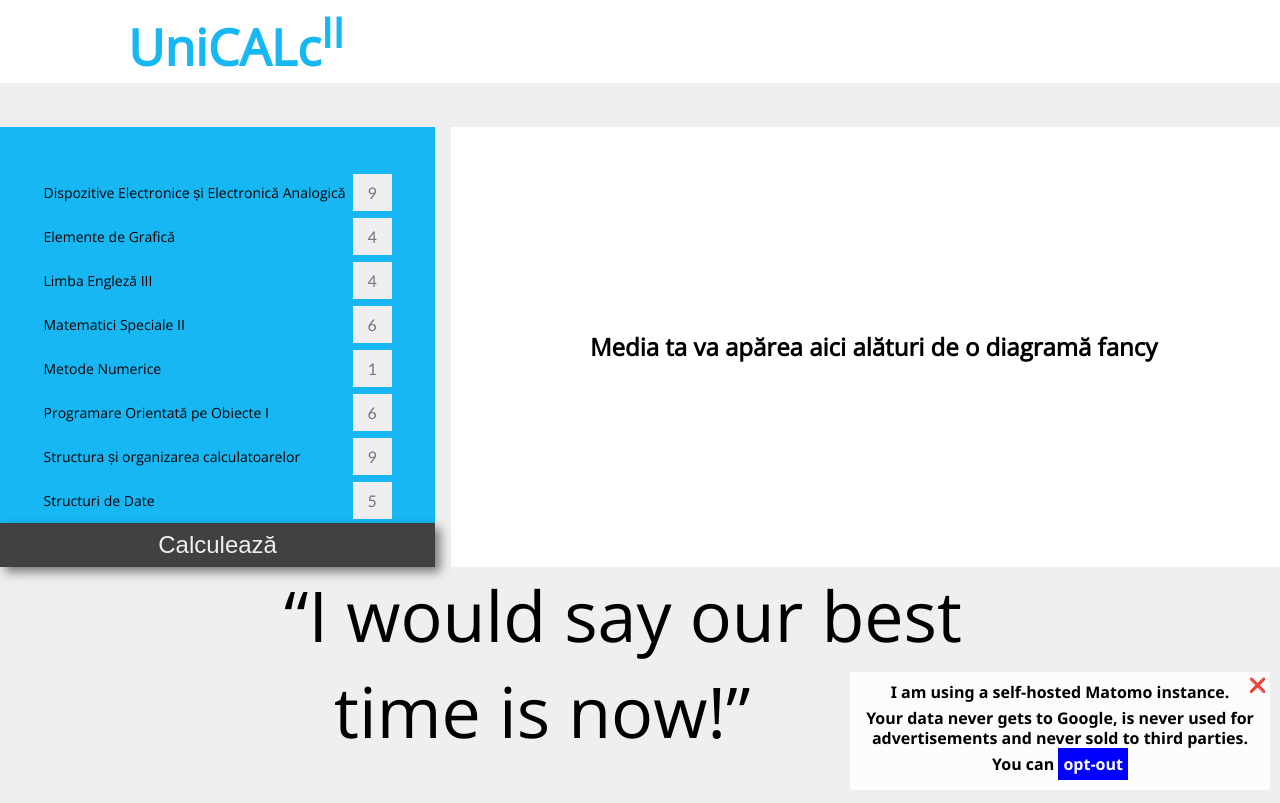
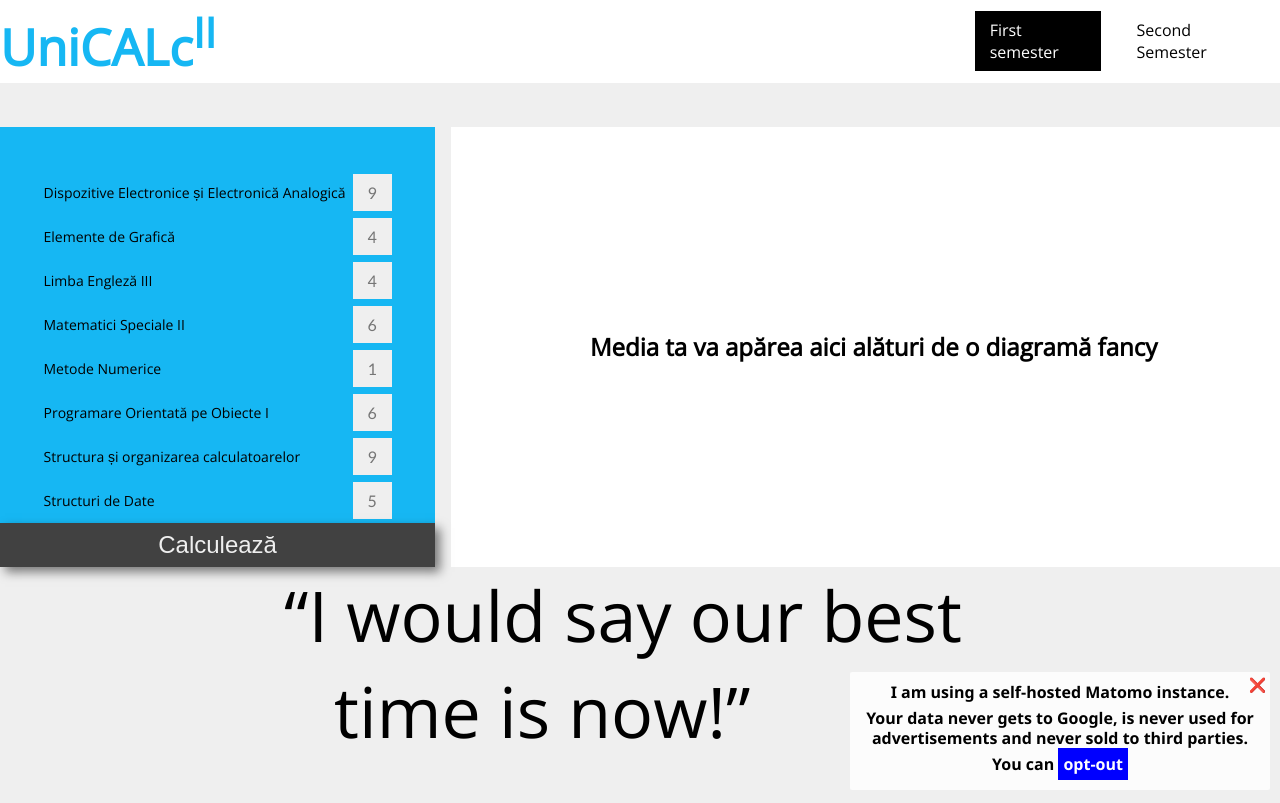
Before and after one commit to The24thDS/UniCalc, a React (Create React App) app: page / in a window 1280 px wide. Built offline with nearby package versions, Linux system fonts and the light colour scheme; no server answers.

Commit message:
Adding semester buttons

```diff
--- a/src/components/Header/Header.js
+++ b/src/components/Header/Header.js
@@ -5,6 +5,10 @@ const Header = () => {
         <div className={`wrapper ${styles.wrapperAddon}`}>
             <h1 className={styles.title}>UniCALc<sup>II</sup></h1>
         </div>
+        <div className={styles.menu}>
+            <span className={styles.active}>First semester</span>
+            <span>Second Semester</span>
+        </div>
     </header>;
 }
 export default Header;
--- a/src/components/Header/Header.module.css
+++ b/src/components/Header/Header.module.css
@@ -5,17 +5,39 @@
     justify-content: center;
     align-items: center
 }
-.wrapperAddon{
+.wrapperAddon {
     display: flex;
     justify-content: space-between;
     align-items: center;
     width: 1300px;
 }
-.title{
+.title {
     color: var(--form-bg);
     font-size: 50px;
     font-family: 'Open Sans', sans-serif
 }
+
+.menu {
+    display: flex;
+}
+
+.menu span {
+    cursor: pointer;
+    padding: 8px 15px;
+    margin: 0 10px;
+}
+
+span:hover {
+    background: black;
+    color: white;
+}
+
+span.active {
+    background: black;
+    color: white;
+    cursor: default;
+}
+
 @media screen and (max-width: 1325px){
     .wrapperAddon{
         width: 80%;
```
